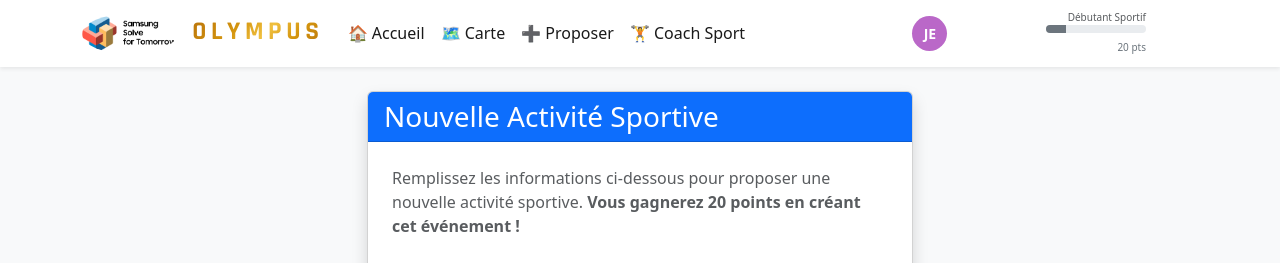
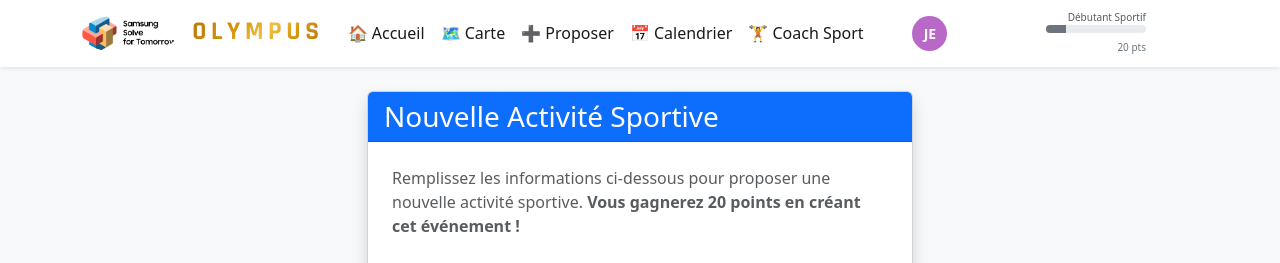
Before and after one commit to 74llmi-cmyk/sport_connect, a Flask app: page /add in a window 1280 px wide. Shown: the top 263 px of the page. Run offline with Flask 3, Linux system fonts and the light colour scheme; a user stored in the database is signed in; data comes from the database, SQL or seed files in the repository.

Commit message:
Fix: init_db au démarrage Gunicorn + lien Calendrier dans navbar
Co-Authored-By: Claude Sonnet 4.6 <noreply@anthropic.com>

```diff
--- a/app.py
+++ b/app.py
@@ -1597,7 +1597,9 @@ def admin_settings():
 # LANCEMENT DE L'APPLICATION
 # ===========================
 
+# Initialiser la base de données au démarrage (Gunicorn ou direct)
+init_db()
+
 if __name__ == '__main__':
-    init_db()
     debug_mode = os.environ.get('FLASK_DEBUG', 'False').lower() in ('true', '1', 'yes')
     app.run(host='0.0.0.0', port=5000, debug=debug_mode)
--- a/templates/base.html
+++ b/templates/base.html
@@ -46,6 +46,11 @@
                         </a>
                     </li>
 
+                    <li class="nav-item">
+                        <a class="nav-link" href="{{ url_for('calendar_view') }}">
+                            📅 Calendrier
+                        </a>
+                    </li>
                     <li class="nav-item">
                         <a class="nav-link" href="{{ url_for('coach') }}">
                             🏋️ Coach Sport
```
